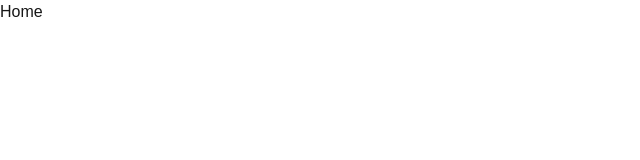
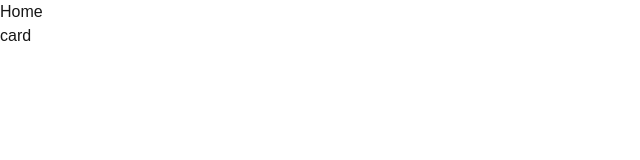
Before and after one commit to Joshuakibwage/alx-project-0x02-setup, a Next.js app in the folder alx-project-0x02/: page /home in a window 1280 px wide. Shown: the top 160 px of the page, without its empty margins (0-640 px from the left). Built offline with nearby package versions, Linux system fonts and the light colour scheme.

Commit message:
feat: add card props

```diff
--- /dev/null
+++ b/alx-project-0x02/components/common/Card.tsx
@@ -0,0 +1,13 @@
+
+
+
+const Card: React.FC = ({title, content}) => {
+    return (
+        <div>
+            card
+        </div>
+    )
+}
+
+
+export default Card;
--- a/alx-project-0x02/interfaces/index.ts
+++ b/alx-project-0x02/interfaces/index.ts
@@ -0,0 +1,6 @@
+
+
+interface CardProps {
+    title: string,
+
+}
--- a/alx-project-0x02/pages/home.tsx
+++ b/alx-project-0x02/pages/home.tsx
@@ -1,10 +1,14 @@
-
+import Card from '@/components/common/Card';
 
 
 const Home: React.FC = () => {
     return (
         <div>
             <h1>Home</h1>
+            <Card
+                title="Card 1"
+                content="Hello world!"
+            />
         </div>
     )
 }
```
